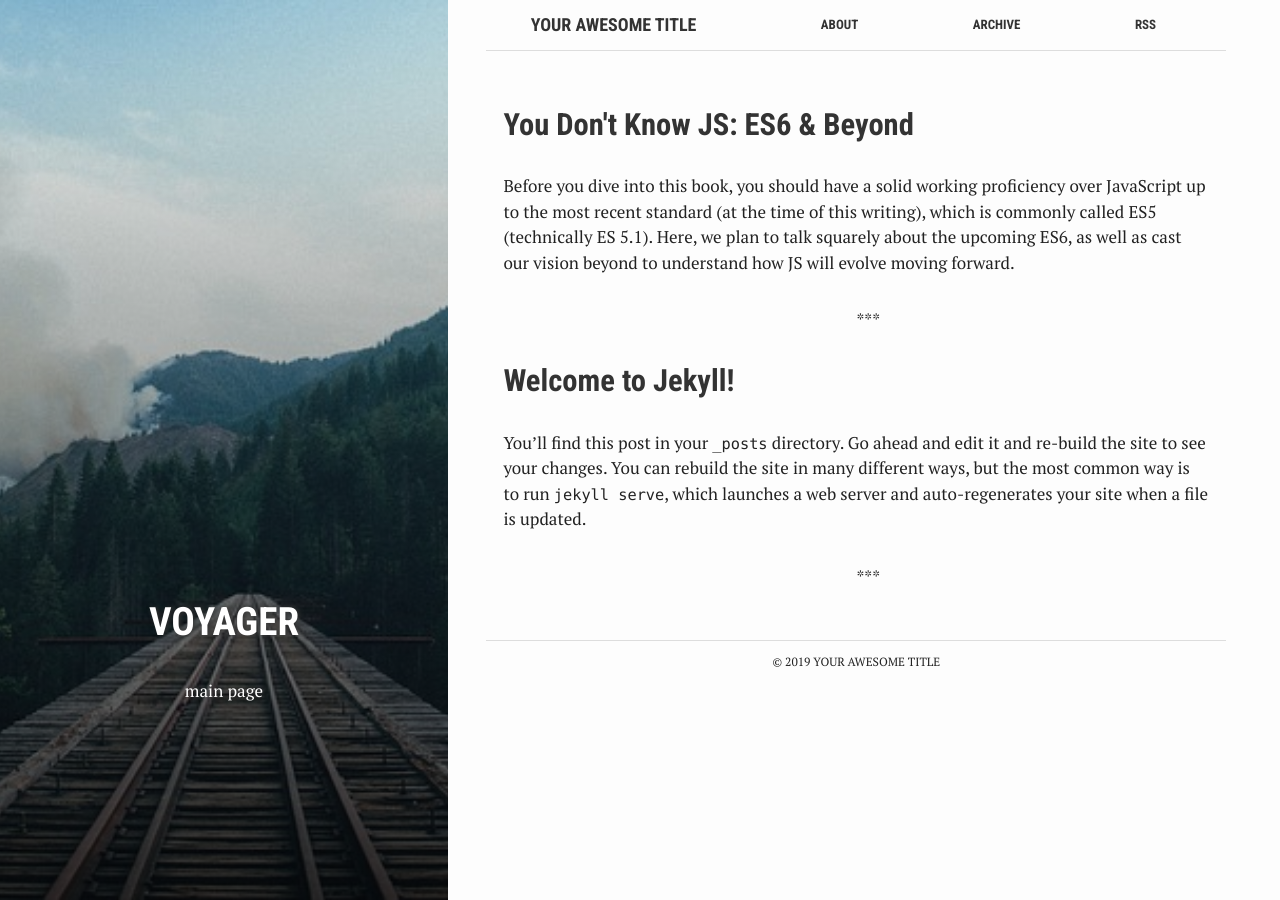
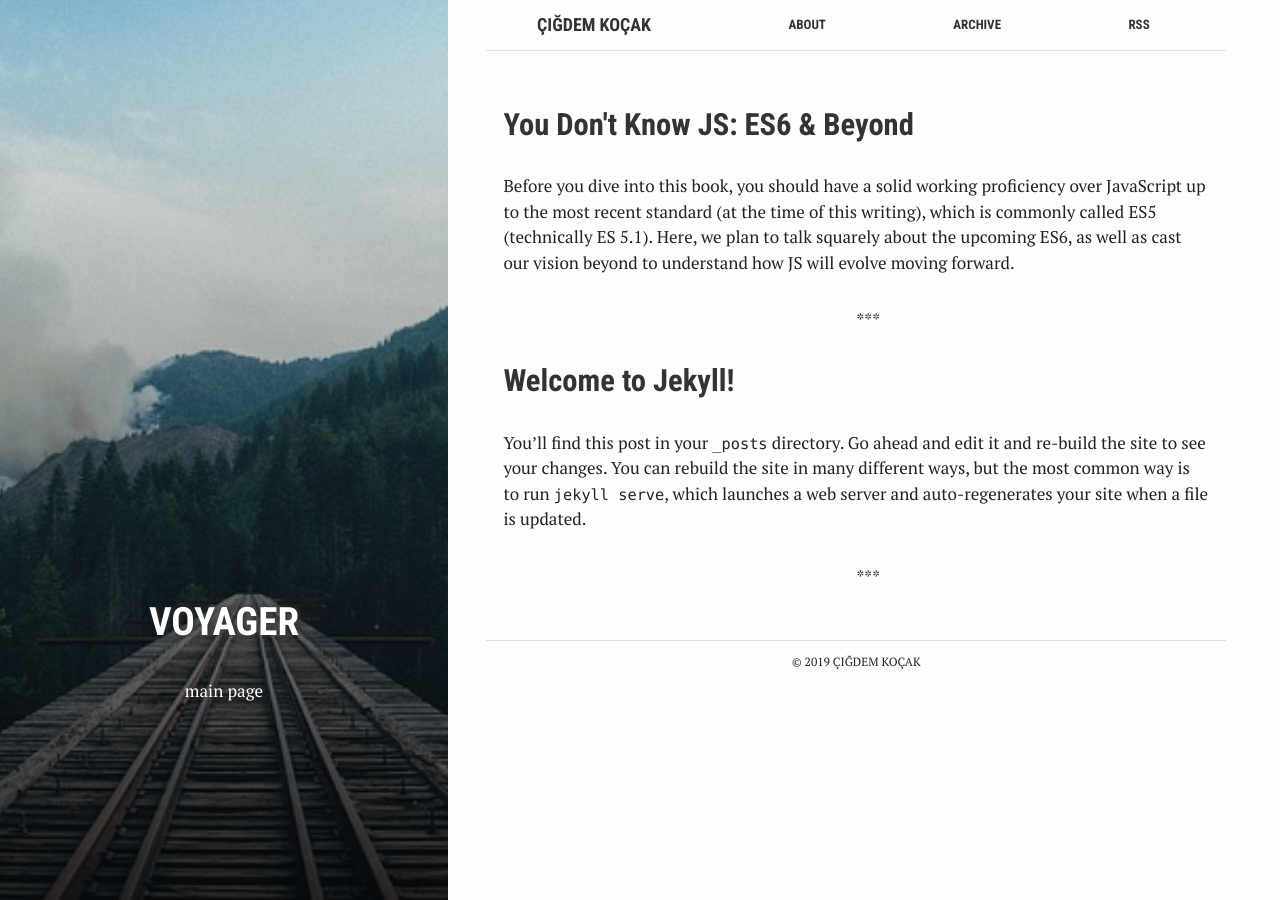
Before and after one commit to cigdemkocak/cigdemkocak.github.io, a Jekyll site: the page built from index.html, in a window 1280 px wide. Built offline with Jekyll 4.4.1, drawn with Linux system fonts in a browser that asks for light colours.

Commit message:
Update _config.yml

```diff
--- a/_config.yml
+++ b/_config.yml
@@ -6,8 +6,8 @@
 # 'jekyll serve'. If you change this file, please restart the server process.
 
 # Site settings
-title: Your awesome title
-email: your-email@domain.com
+title: Çiğdem Koçak
+email: kocakçigdem9@gmail.com
 description: > # this means to ignore newlines until "baseurl:"
   Write an awesome description for your new site here. You can edit this
   line in _config.yml. It will appear in your document head meta (for
```
